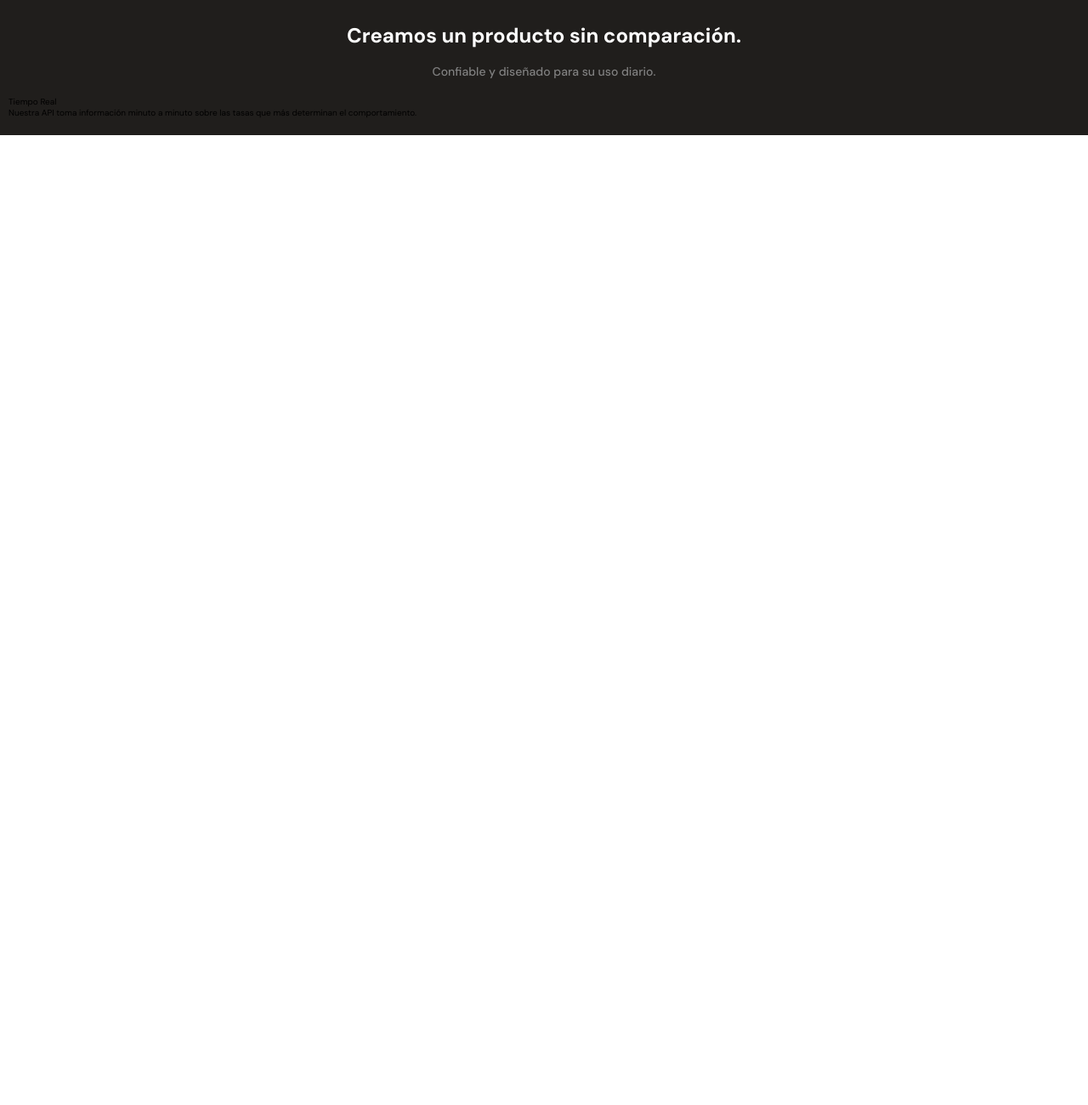
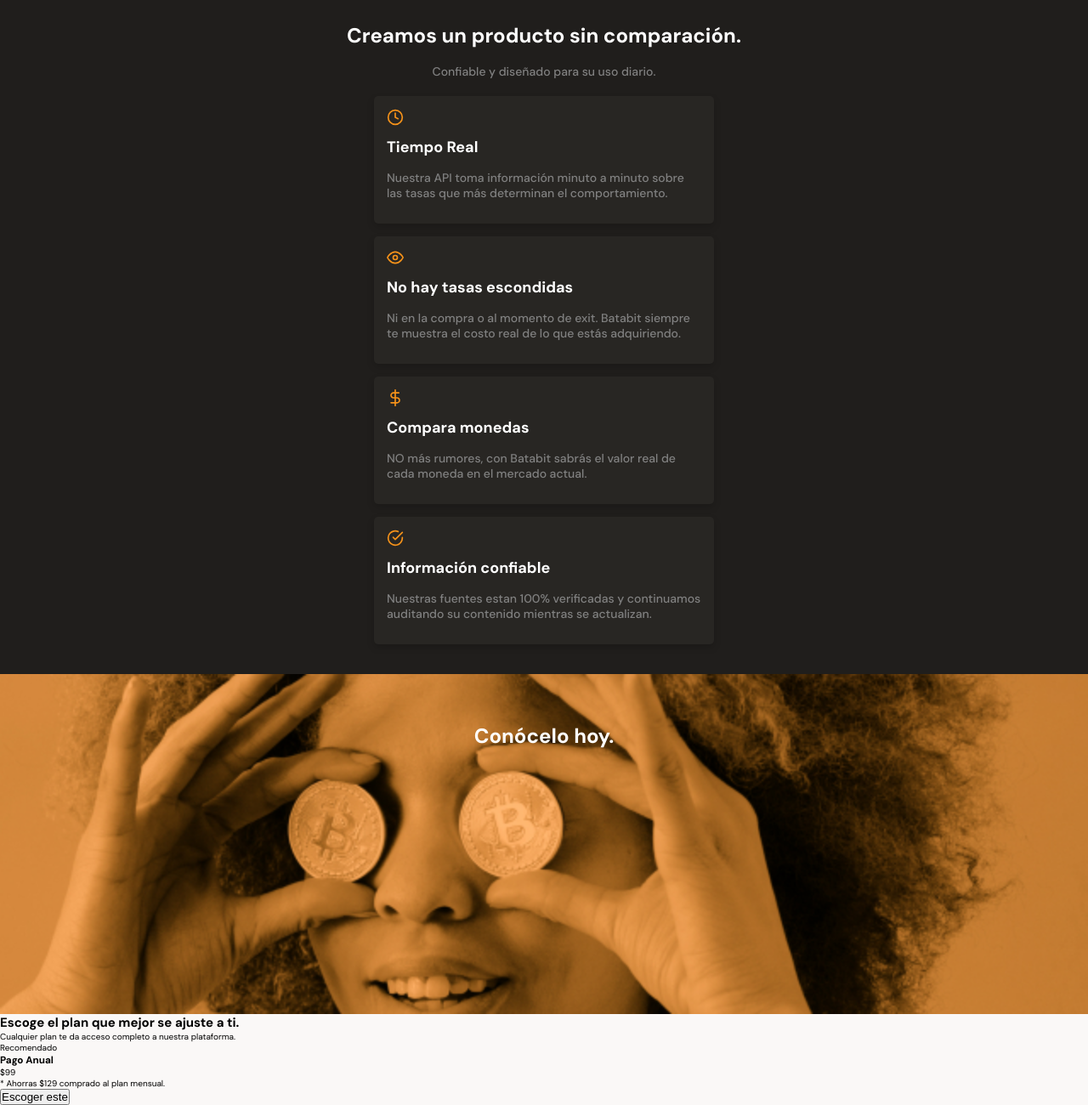
Before and after one commit to kannder83/responsive-design-mobile-first, a plain HTML site: page index.html in a window 1280 px wide. Shown: the part 1237-2537 px from the top of the page at 85% size. Before the commit the page ends 1396 px from the top, so only its background shows below. Drawn offline with Linux system fonts and the light colour scheme.

Commit message:
Agregando el HTML a la sección de planes. Pendiente los estilos CSS.

```diff
--- a/index.html
+++ b/index.html
@@ -20,7 +20,7 @@
           Batatabit te ayuda a navegar entre los diferentes precios y
           tendencias.
         </p>
-        <a class="header--button" href=""
+        <a class="header--button" href="#plans"
           >Conoce nuestros planes <span></span
         ></a>
       </div>
@@ -86,10 +86,55 @@
               más determinan el comportamiento.
             </p>
           </article>
+
+          <article class="product-detail--card">
+            <span class="eyes"></span>
+            <p class="product--card-title">No hay tasas escondidas</p>
+            <p class="product--card-body">
+              Ni en la compra o al momento de exit. Batabit siempre te muestra
+              el costo real de lo que estás adquiriendo.
+            </p>
+          </article>
+
+          <article class="product-detail--card">
+            <span class="money"></span>
+            <p class="product--card-title">Compara monedas</p>
+            <p class="product--card-body">
+              NO más rumores, con Batabit sabrás el valor real de cada moneda en
+              el mercado actual.
+            </p>
+          </article>
+
+          <article class="product-detail--card">
+            <span class="check-in"></span>
+            <p class="product--card-title">Información confiable</p>
+            <p class="product--card-body">
+              Nuestras fuentes estan 100% verificadas y continuamos auditando su
+              contenido mientras se actualizan.
+            </p>
+          </article>
         </section>
       </section>
-      <section></section>
-      <section></section>
+      <section class="bitcoin-img-container">
+        <h2>Conócelo hoy.</h2>
+      </section>
+      <section id="plans" class="main-plans-container">
+        <div class="plans-title">
+          <h2>Escoge el plan que mejor se ajuste a ti.</h2>
+          <p>Cualquier plan te da acceso completo a nuestra plataforma.</p>
+        </div>
+        <section class="plans-container--slider">
+          <article class="plans-container--card">
+            <p>Recomendado</p>
+            <div>
+              <h3>Pago Anual</h3>
+              <p><span>$</span>99</p>
+              <p>* Ahorras $129 comprado al plan mensual.</p>
+              <button>Escoger este <span></span></button>
+            </div>
+          </article>
+        </section>
+      </section>
     </main>
     <footer></footer>
     <script>
--- a/styles/styles.css
+++ b/styles/styles.css
@@ -299,3 +299,93 @@ main {
   line-height: 1.8rem;
   color: #808080;
 }
+
+.product-detail--card {
+  width: 90%;
+  min-width: 288px;
+  max-width: 400px;
+  height: 150px;
+  margin: 15px auto;
+  padding: 15px;
+  background-color: var(--black);
+  border-radius: 5px;
+  box-shadow: 0 4px 8px rgba(0, 0, 0, 0.16);
+}
+
+.product-detail--card .clock {
+  display: inline-block;
+  width: 20px;
+  height: 20px;
+  margin-bottom: 10px;
+  background: url("../assets/icons/clock.svg");
+  background-size: cover;
+  background-position: center;
+  background-repeat: no-repeat;
+}
+
+.product-detail--card .eyes {
+  display: inline-block;
+  width: 20px;
+  height: 20px;
+  margin-bottom: 10px;
+  background: url("../assets/icons/eye.svg");
+  background-size: cover;
+  background-position: center;
+  background-repeat: no-repeat;
+}
+
+.product-detail--card .money {
+  display: inline-block;
+  width: 20px;
+  height: 20px;
+  margin-bottom: 10px;
+  background: url("../assets/icons/dollar-sign.svg");
+  background-size: cover;
+  background-position: center;
+  background-repeat: no-repeat;
+}
+
+.product-detail--card .check-in {
+  display: inline-block;
+  width: 20px;
+  height: 20px;
+  margin-bottom: 10px;
+  background: url("../assets/icons/check-circle.svg");
+  background-size: cover;
+  background-position: center;
+  background-repeat: no-repeat;
+}
+
+.product--card-title {
+  margin-bottom: 15px;
+  font-size: 1.8rem;
+  font-weight: bold;
+  line-height: 1.8rom;
+  color: var(--just-white);
+}
+
+.product--card-body {
+  font-size: 1.4rem;
+  font-weight: 500;
+  line-height: 1.8rem;
+  color: #808080;
+}
+
+.bitcoin-img-container {
+  width: 100%;
+  min-width: 320px;
+  height: 50vh;
+  background: url("../assets/img/bitcoinbaby2x.jpg");
+  background-position: center;
+  background-size: cover;
+  background-repeat: no-repeat;
+  text-align: center;
+}
+
+.bitcoin-img-container h2 {
+  padding-top: 60px;
+  font-size: 2.4rem;
+  font-weight: bold;
+  line-height: 2.6rem;
+  color: var(--just-white);
+}
```
